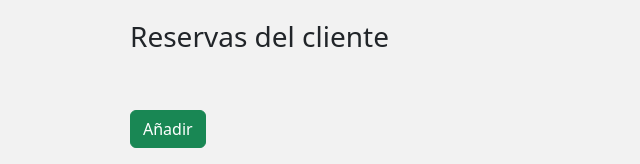
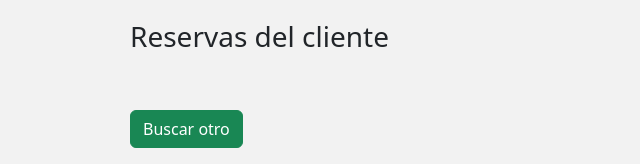
Before and after one commit to JuanZweifel/veranumIng, a Django app: page /recepcionista/1 in a window 1280 px wide. Shown: the part 132-296 px from the top of the page, without its empty margins (0-640 px from the left). Run offline with Django 4.2, Linux system fonts and the light colour scheme; data that the repository does not hold is empty.

Commit message:
Arreglo de url

```diff
--- a/app/templates/app/recepcionista.html
+++ b/app/templates/app/recepcionista.html
@@ -6,8 +6,8 @@
     <div class="row justify-content-center align-items-center g-2 p-5">
         <div class="col-12">
             <h3 class="mt-5">Reservas del cliente</h3>
-            <a style="all: unset" href={% url 'tipo_habitacion_add' %}><button type="button"
-                class="btn btn-success mt-5 mb-3">Añadir</button></a>
+            <a style="all: unset" href={% url 'verificarReserva' %}><button type="button"
+                class="btn btn-success mt-5 mb-3">Buscar otro</button></a>
 
             <div class="table-responsive">
                 <table class="table table-striped table-bordered">
```
